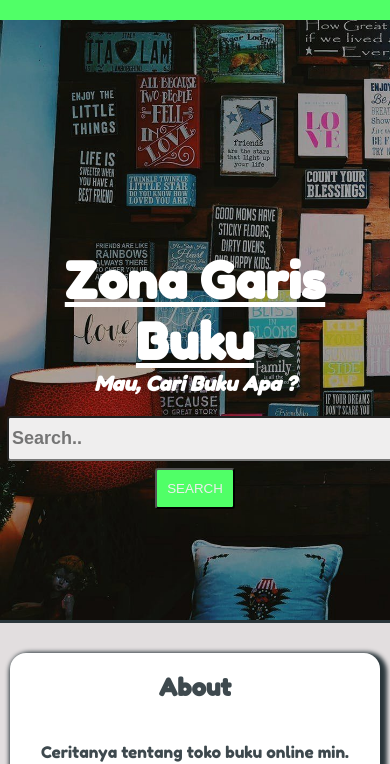
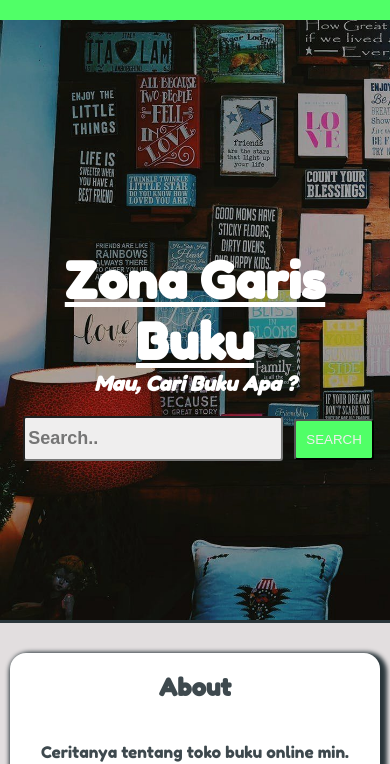
Before and after one commit to hfdzafrnsyh/books-line, a plain HTML site: page index.html in a window 390 px wide. Shown: the part 80-844 px from the top of the page. Drawn offline with Linux system fonts and the light colour scheme; a web font is replaced by a local one.

Commit message:
update styles

```diff
--- a/asset/css/styles.css
+++ b/asset/css/styles.css
@@ -756,8 +756,17 @@ footer {
     }
 
 
+/* search */
 
 
+.search input {
+    margin-top: 20px;
+    width: 250px;
+    height: 35px;
+    padding: 3px 3px;
+    font-size: 18px;
+
+}
 
 
     /* popular */
```
Also changed, not shown: index.html (line endings or trailing spaces).
